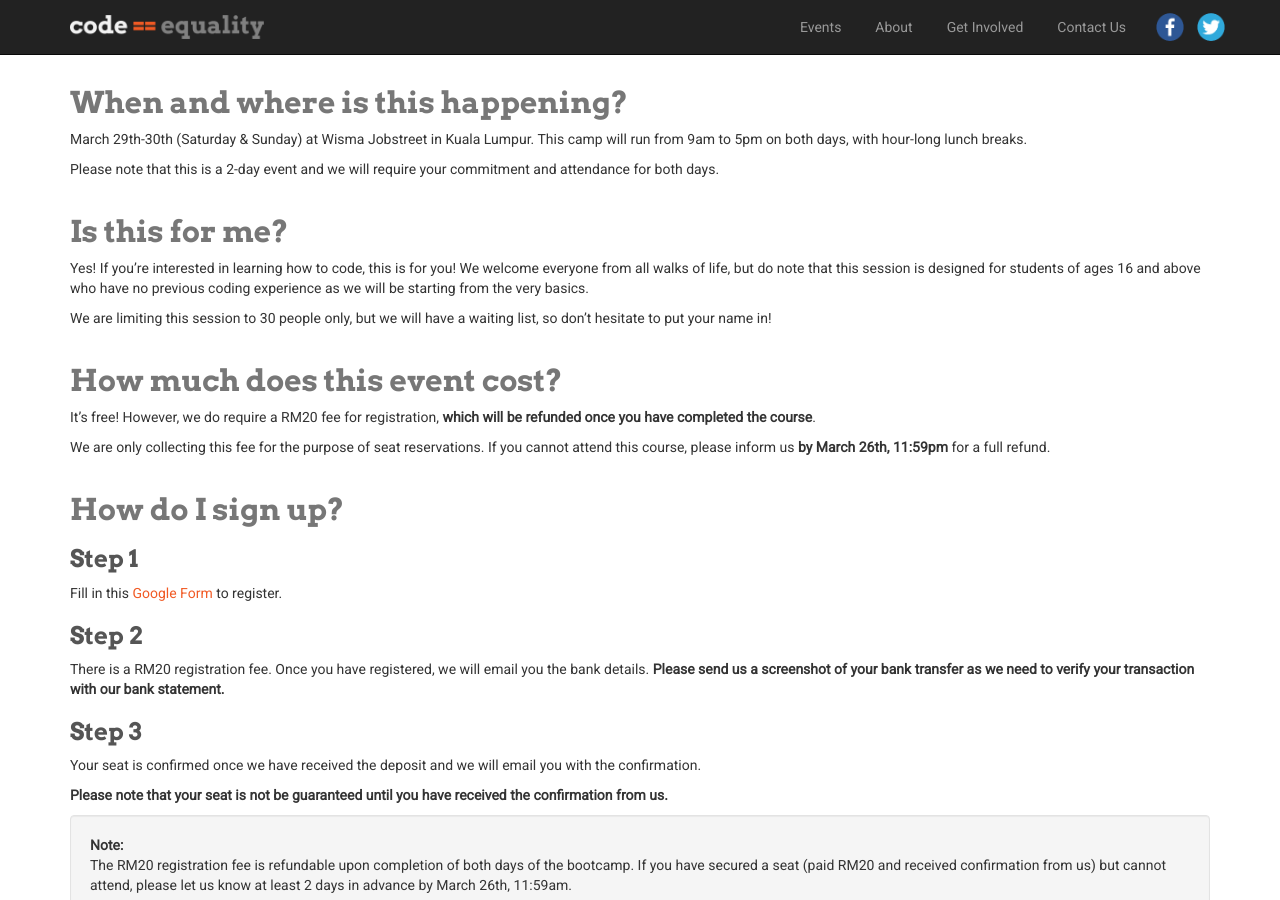
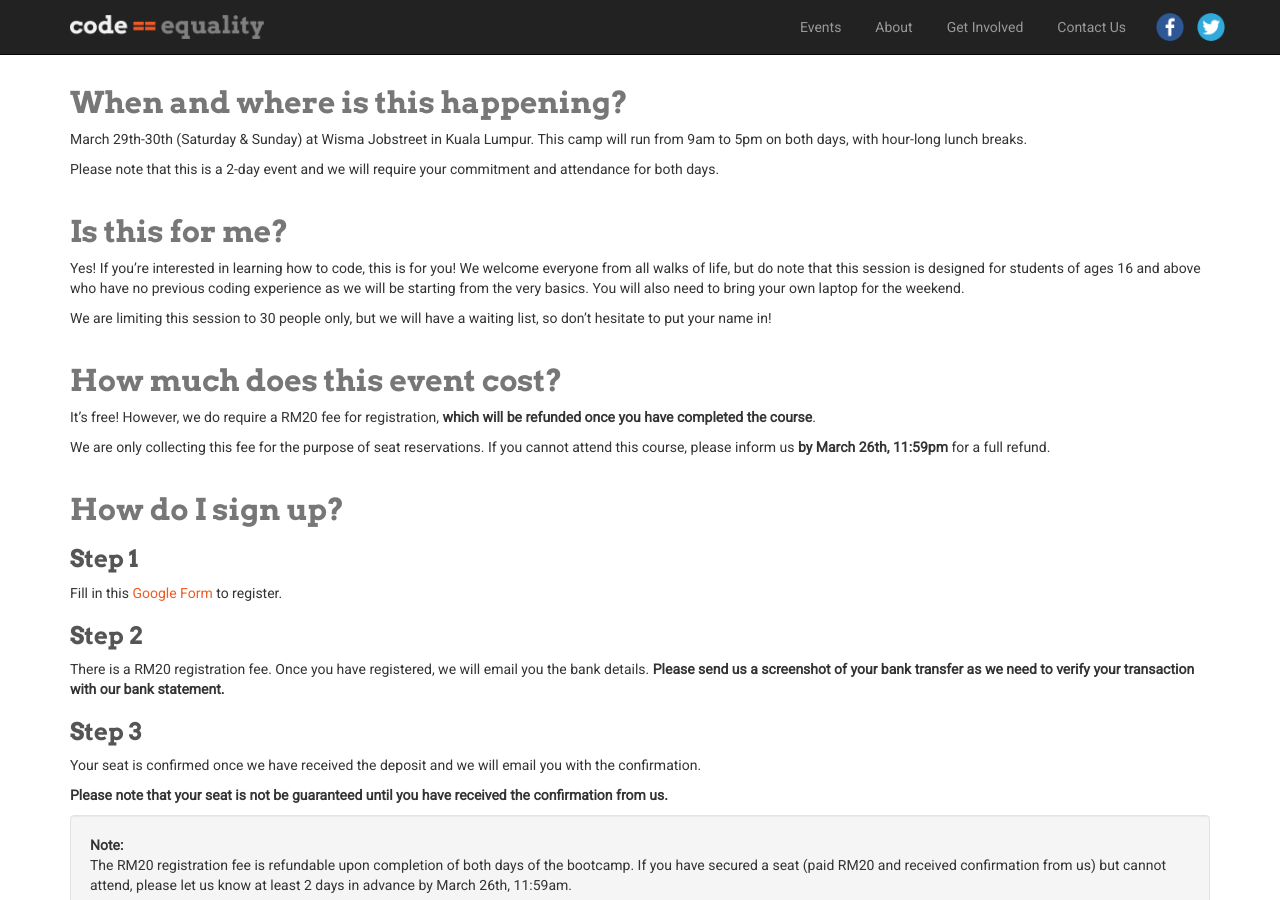
Before and after one commit to CodeEquality/codeequality.github.io, a Jekyll site: the page built from _posts/2014-03-04-introduction-to-coding-weekend-camp.md, in a window 1280 px wide and 900 px high, scrolled down 385 px. Built offline with Jekyll 4.4.1, drawn with Linux system fonts in a browser that asks for light colours; nearby versions of some CDN libraries.

Commit message:
Add bring laptop

```diff
--- a/_posts/2014-03-04-introduction-to-coding-weekend-camp.md
+++ b/_posts/2014-03-04-introduction-to-coding-weekend-camp.md
@@ -22,7 +22,7 @@ Please note that this is a 2-day event and we will require your commitment and a
 
 
 ##Is this for me?
-Yes! If you're interested in learning how to code, this is for you! We welcome everyone from all walks of life, but do note that this session is designed for students of ages 16 and above who have no previous coding experience as we will be starting from the very basics.
+Yes! If you're interested in learning how to code, this is for you! We welcome everyone from all walks of life, but do note that this session is designed for students of ages 16 and above who have no previous coding experience as we will be starting from the very basics. You will also need to bring your own laptop for the weekend.
 
 We are limiting this session to 30 people only, but we will have a waiting list, so don't hesitate to put your name in!
 
```
